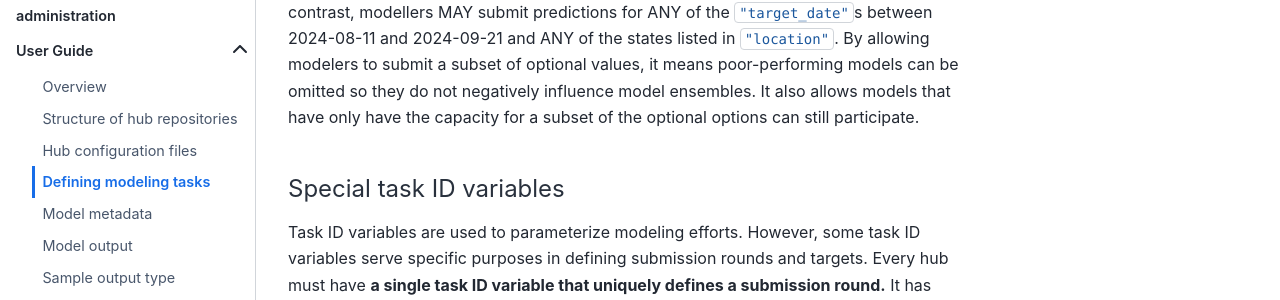
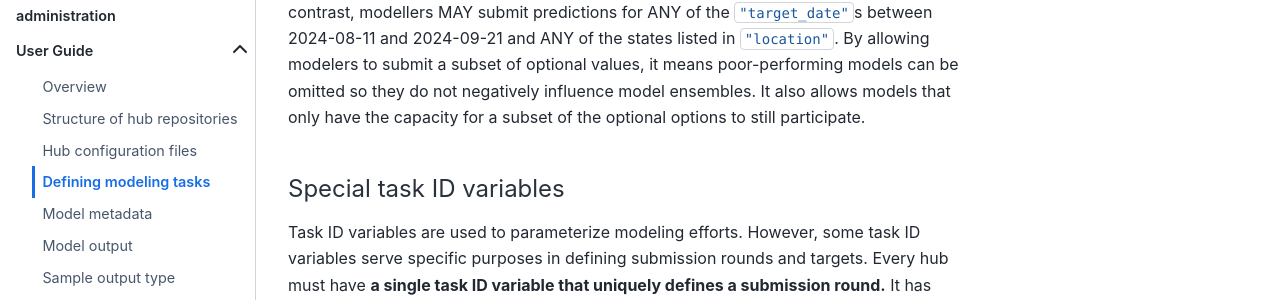
Before and after one commit to hubverse-org/hubDocs, a Sphinx documentation site: the page built from docs/source/user-guide/tasks.md, in a window 1280 px wide and 900 px high, scrolled down 2060 px. Shown: the part 232-532 px from the top of the window. Built offline with Sphinx 7.4.7 and the Sphinx Book theme 1.1.4, drawn with Linux system fonts in a browser that asks for light colours; comment, search, counter and statistics services are not loaded; some of the changed text lies outside the part shown.

Commit message:
Apply suggestions from code review
Co-authored-by: Lucie Contamin <CONTAMIN@pitt.edu>

```diff
--- a/docs/source/user-guide/tasks.md
+++ b/docs/source/user-guide/tasks.md
@@ -81,7 +81,7 @@ predictions for ANY of the `"target_date"`s between 2024-08-11 and 2024-09-21
 and ANY of the states listed in `"location"`. By allowing modelers to submit a
 subset of optional values, it means poor-performing models can be omitted so
 they do not negatively influence model ensembles. It also allows models that
-have only have the capacity for a subset of the optional options can still
+only have the capacity for a subset of the optional options to still
 participate.
 
 #### Special task ID variables
@@ -154,7 +154,7 @@ example of a quantile output type:
 From the code block above, you can see that an output type has four components:
 
 1. (line 1) `"quantile"`{.codeitem} the name of the output type representation
-   (e.g. "cdf"`, `"mean"`, "median"`, `"quantile"`, `"pmf"`, `"sample"`)
+   (e.g. `"cdf"`, `"mean"`,  `"median"`, `"quantile"`, `"pmf"`, `"sample"`)
 2. (line 2) `"output_type_id"`{.codeitem} In the case of quantiles, the output
    type ID is an indication of the quantile bins. **Unlike task IDs, all
    `output_type_id`s are required** (see note below).
```
